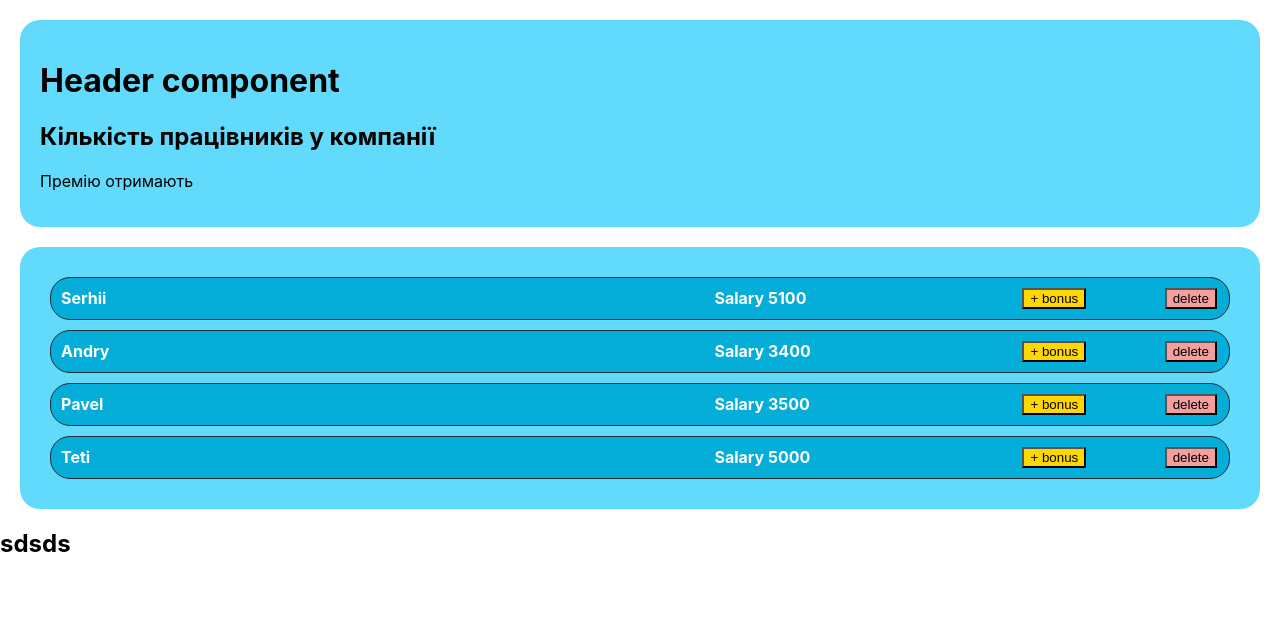
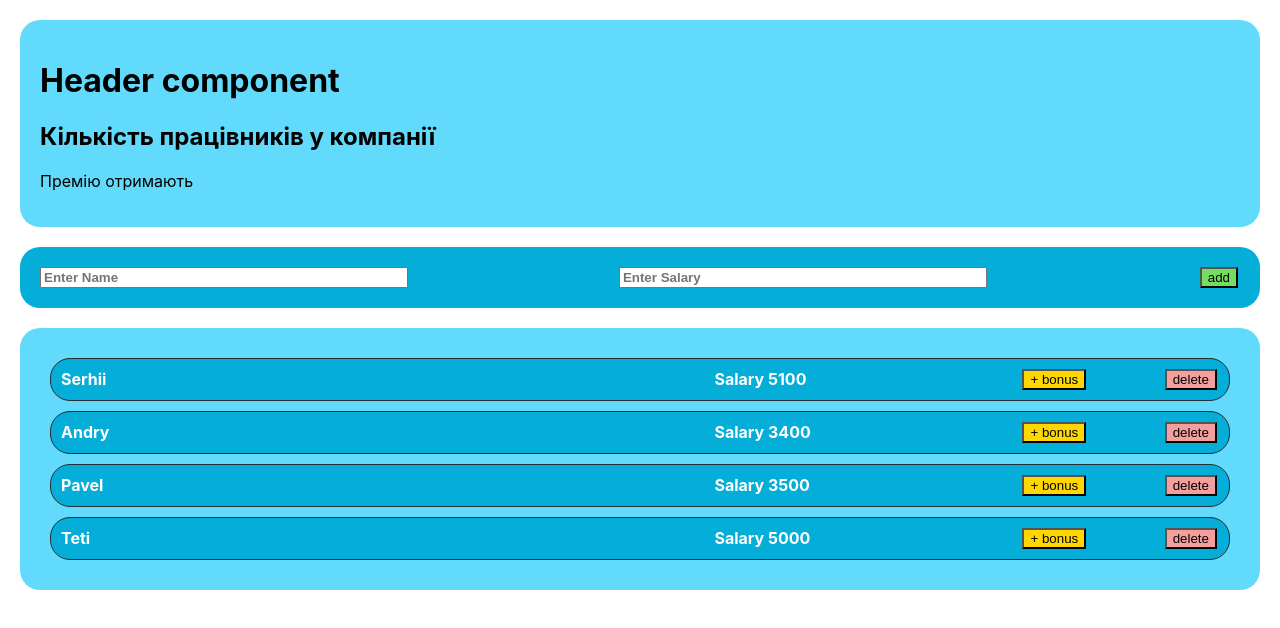
Before and after one commit to SerhiiHavryliuk/react-pet-employee-app, a React (Create React App) app: page / in a window 1280 px wide. Shown: the top 628 px of the page. Built offline with nearby package versions, Linux system fonts and the light colour scheme.

Commit message:
add add new employee component

```diff
--- a/src/App.js
+++ b/src/App.js
@@ -1,14 +1,15 @@
 import React from "react";
 import Header from "./components/Header";
 import List from "./components/List";
+import NewEmployee from "./components/NewEmployee";
 
 class App extends React.Component {
     render() {
         return (
             <div>
                 <Header/>
+                <NewEmployee/>
                 <List/>
-                <h2> sdsds </h2>
             </div>
         );
     }
--- /dev/null
+++ b/src/components/NewEmployee/index.js
@@ -0,0 +1,16 @@
+import React from "react";
+import './style.css'
+
+class NewEmployee extends React.Component {
+    render() {
+        return (
+            <div className='NewEmployeeWrap'>
+                <input className='NewEmployeeName' type='text' placeholder='Enter Name'/>
+                <input className='NewEmployeeSalary' type='text' placeholder='Enter Salary'/>
+                <button className='NewEmployeeAddBtn'> add </button>
+            </div>
+        );
+    }
+}
+
+export default NewEmployee;
--- /dev/null
+++ b/src/components/NewEmployee/style.css
@@ -0,0 +1,24 @@
+.NewEmployeeWrap{
+  display: flex;
+  justify-content: space-between;
+  margin: 20px;
+  padding: 20px;
+  border-radius: 20px;
+  background-color: #05add9;
+}
+
+.NewEmployeeName{
+  width: 30%;
+  font-weight: bold;
+}
+
+.NewEmployeeSalary{
+  width: 30%;
+  color: white;
+  font-weight: bold;
+}
+
+.NewEmployeeAddBtn{
+  background: #74de60;
+  margin: 0 2px;
+}
```
